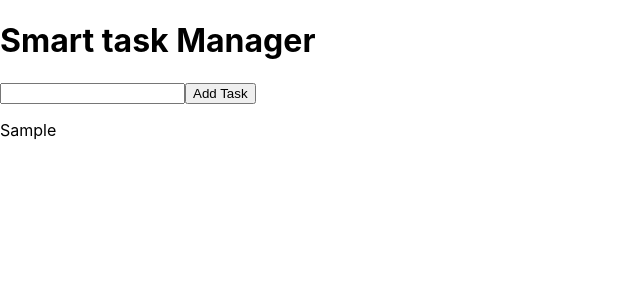
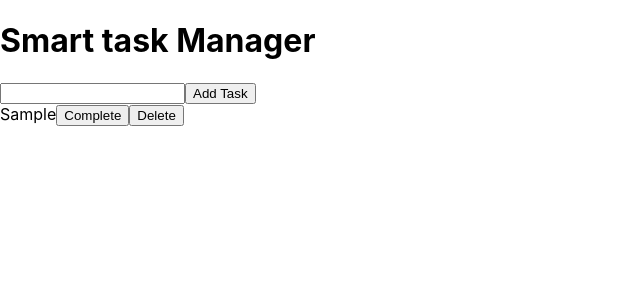
Before and after one commit to Sweety-Mitra/to_do, a React (Create React App) app: page / in a window 1280 px wide. Both pictures are taken after typing "Sample" into the empty fields and a click on the button "Add Task". Shown: the top 300 px of the page, without its empty margins (0-640 px from the left). Built offline with nearby package versions, Linux system fonts and the light colour scheme.

Commit message:
task toggle and delete functionality

```diff
--- a/src/App.js
+++ b/src/App.js
@@ -7,6 +7,7 @@ import { useState } from 'react';
 function App() {
   const [tasks, setTasks] = useState([]);
 
+  //Add Task Function
   const addTask = (task) => {
     const newTask = {
       id: Date.now(),
@@ -15,11 +16,26 @@ function App() {
     };
     setTasks([...tasks, newTask]);
   }
+
+  //Delete Task Function
+  const deleteTask = (id) => {
+    const updatedTasks = tasks.filter(task => task.id !== id);
+    setTasks(updatedTasks);
+  }
+
+  //toggle Task Completion Function
+  const toggleTask=(id) => {
+    const updatedTasks = tasks.map((task) =>
+      task.id === id ? {...task, completed: !task.completed} : task
+    );
+    setTasks(updatedTasks);
+  };
+
   return (
     <div>
       <h1>Smart task Manager</h1>
       <TaskInput addTask={addTask} />
-      <TaskList tasks={tasks} />
+      <TaskList tasks={tasks} deleteTask={deleteTask} toggleTask={toggleTask} />
     </div>
   );
 }
--- a/src/components/TaskItem.jsx
+++ b/src/components/TaskItem.jsx
@@ -1,7 +1,17 @@
-const TaskItem = () => {
+const TaskItem = ({task, deleteTask,toggleTask}) => {
     return (
         <div>
-            <p>Task Item</p>
+            <span
+            onClick={()=>
+                toggleTask(task.id)}
+                style={{ textDecoration: task.completed ? "line-through" : "none", cursor: "pointer"}}
+            >
+                {task.text}
+            </span>
+
+            <button onClick={() => toggleTask(task.id)}>{task.completed ? "Undo" : "Complete"}</button>
+
+            <button onClick={() => deleteTask(task.id)}>Delete</button>
         </div>
     );
 }
--- a/src/components/TaskList.jsx
+++ b/src/components/TaskList.jsx
@@ -1,9 +1,12 @@
-const TaskList = ({ tasks }) => {
+import TaskItem from "./TaskItem";
+
+const TaskList = ({ tasks, deleteTask,toggleTask
+ }) => {
     return (
         <div>
-           {tasks.map(task => (
-            <p key={task.id}>{task.text}</p>
-           ))}
+          {tasks.map((task) => (
+            <TaskItem key={task.id} task={task} deleteTask={deleteTask} toggleTask={toggleTask} />
+          ))}
         </div>
     );
 }
```
